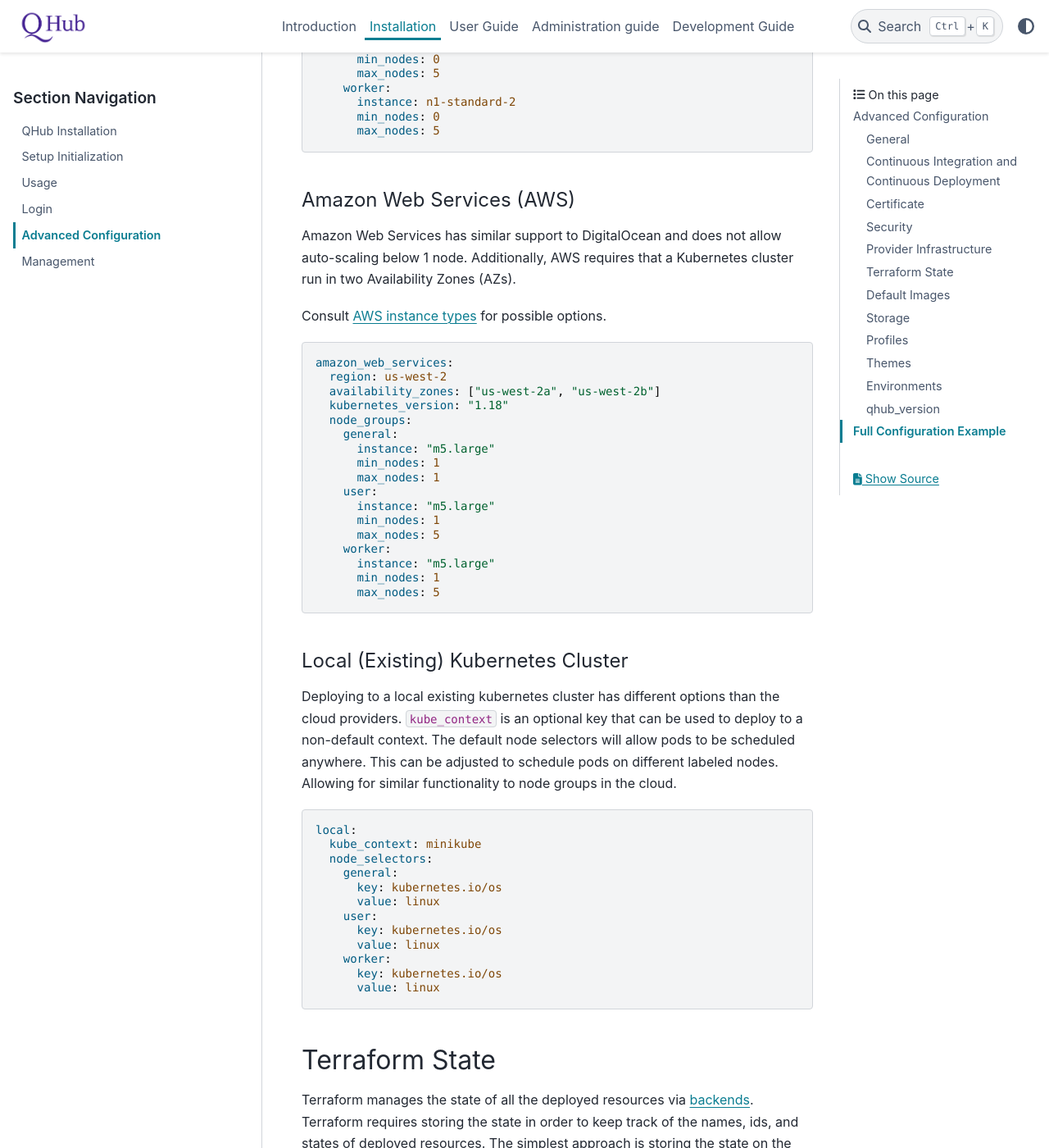
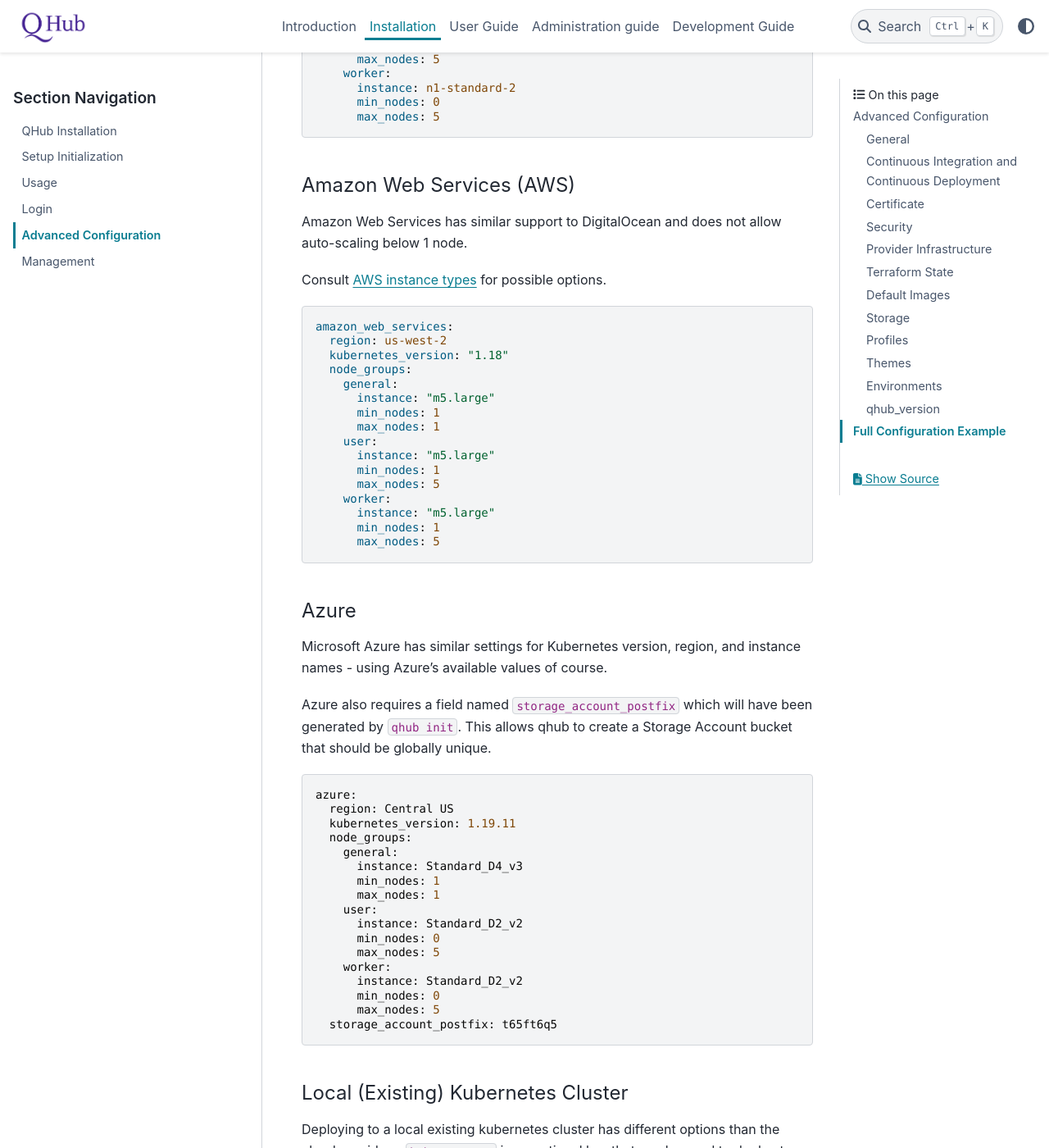
Before and after one commit to nebari-dev/nebari, a Sphinx documentation site: the page built from docs/source/installation/configuration.md, in a window 1280 px wide and 1400 px high, scrolled down 8463 px. Shown: the whole window at 82% size. Built offline with Sphinx 7.4.7 and the PyData theme 0.15.4, drawn with Linux system fonts in a browser that asks for light colours; some of the changed text lies outside the part shown.

Commit message:
jupyterhub helm_release wait=false; Azure no longer needs project field

````diff
--- a/docs/source/installation/configuration.md
+++ b/docs/source/installation/configuration.md
@@ -358,7 +358,6 @@
 google_cloud_platform:
   project: test-test-test
   region: us-central1
-  availability_zones: ["us-central1-c"]
   kubernetes_version: "1.18.16-gke.502"
   node_groups:
     general:
@@ -378,8 +377,7 @@
 #### Amazon Web Services (AWS)
 
 Amazon Web Services has similar support to DigitalOcean and does not
-allow auto-scaling below 1 node. Additionally, AWS requires that a
-Kubernetes cluster run in two Availability Zones (AZs).
+allow auto-scaling below 1 node.
 
 Consult [AWS instance types](https://aws.amazon.com/ec2/instance-types/)
 for possible options.
@@ -387,7 +385,6 @@
 ```yaml
 amazon_web_services:
   region: us-west-2
-  availability_zones: ["us-west-2a", "us-west-2b"]
   kubernetes_version: "1.18"
   node_groups:
     general:
@@ -402,6 +399,32 @@
       instance: "m5.large"
       min_nodes: 1
       max_nodes: 5
+```
+
+#### Azure
+
+Microsoft Azure has similar settings for Kubernetes version, region, and instance names - using Azure's available values of course.
+
+Azure also requires a field named `storage_account_postfix` which will have been generated by `qhub init`. This allows qhub to create a Storage Account bucket that should be globally unique.
+
+```
+azure:
+  region: Central US
+  kubernetes_version: 1.19.11
+  node_groups:
+    general:
+      instance: Standard_D4_v3
+      min_nodes: 1
+      max_nodes: 1
+    user:
+      instance: Standard_D2_v2
+      min_nodes: 0
+      max_nodes: 5
+    worker:
+      instance: Standard_D2_v2
+      min_nodes: 0
+      max_nodes: 5
+  storage_account_postfix: t65ft6q5
 ```
 
 #### Local (Existing) Kubernetes Cluster
````
Also changed, not shown: 4 other files.
